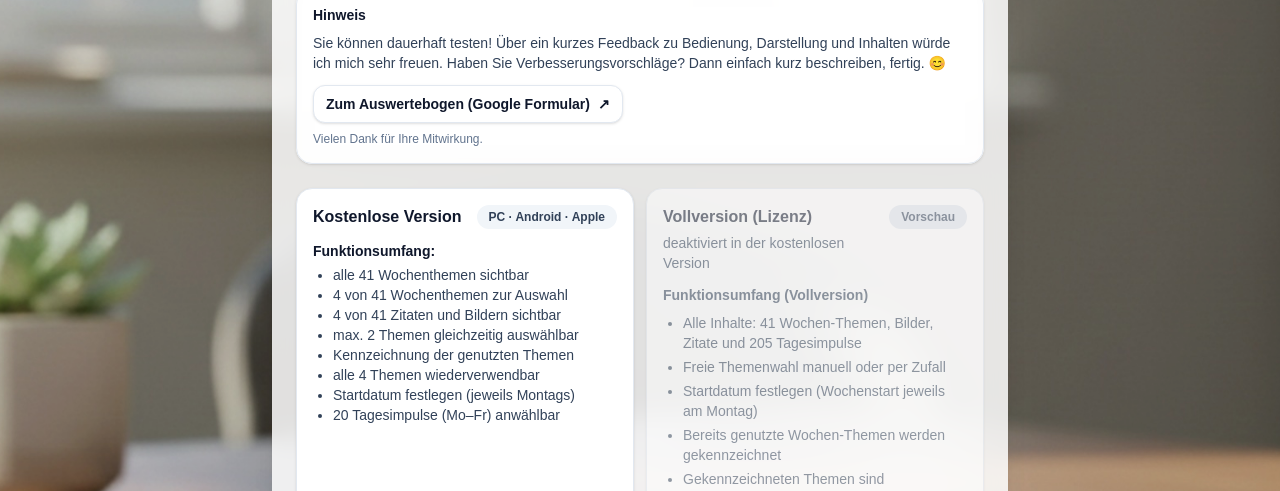
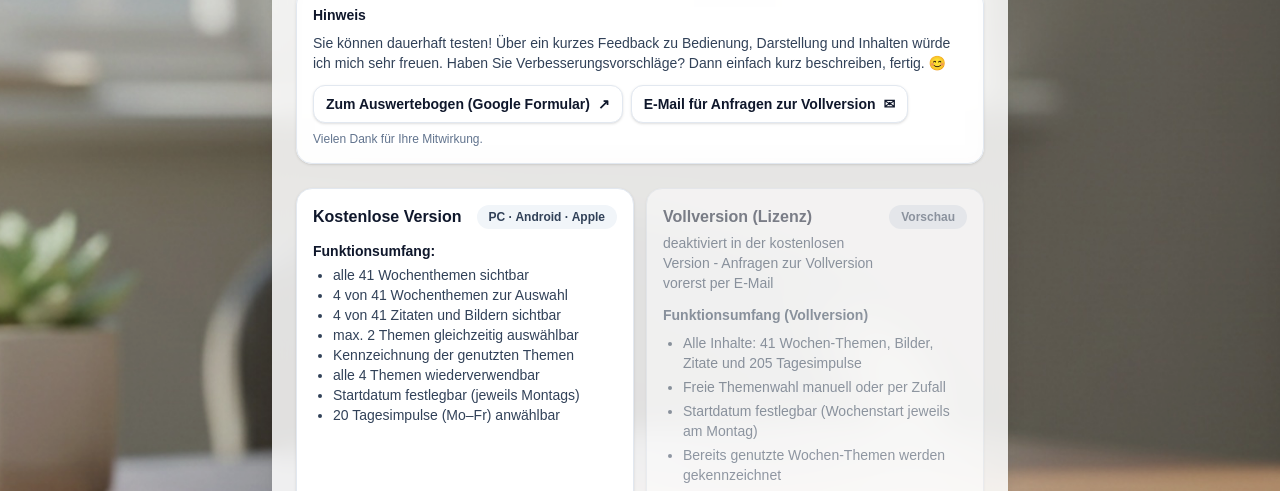
Before and after one commit to as-courage-app/thema-der-woche-freeware, a Next.js app: page /version in a window 1280 px wide. Shown: the part 206-697 px from the top of the page. Built offline with nearby package versions, Linux system fonts and the light colour scheme.

Commit message:
Add mail button on version page; adjust wording

```diff
--- a/app/version/page.tsx
+++ b/app/version/page.tsx
@@ -23,7 +23,7 @@ export default function VersionPage() {
               Haben Sie Verbesserungsvorschläge? Dann einfach kurz beschreiben, fertig. 😊
             </p>
 
-            <div className="mt-3">
+            <div className="mt-3 flex flex-wrap items-center gap-2">
   <a
     href="https://forms.gle/5hVJ7qVBfsgSd1EBA"
     target="_blank"
@@ -32,6 +32,15 @@ export default function VersionPage() {
   >
     Zum Auswertebogen (Google Formular)
     <span aria-hidden="true">↗</span>
+  </a>
+
+  <a
+    href="mailto:kontakt@as-courage.de?subject=Thema%20der%20Woche%20%E2%80%93%20Vollversion%20anfragen"
+    className="inline-flex items-center gap-2 rounded-xl border border-slate-200 bg-white px-3 py-2 text-sm font-semibold text-slate-900 shadow-sm transition hover:bg-slate-50"
+    title="E-Mail öffnen"
+  >
+    E-Mail für Anfragen zur Vollversion
+    <span aria-hidden="true">✉</span>
   </a>
 </div>
 
@@ -63,7 +72,7 @@ export default function VersionPage() {
       <li>max. 2 Themen gleichzeitig auswählbar</li>
       <li>Kennzeichnung der genutzten Themen</li>
       <li>alle 4 Themen wiederverwendbar</li>
-      <li>Startdatum festlegen (jeweils Montags)</li>
+      <li>Startdatum festlegbar (jeweils Montags)</li>
       <li>20 Tagesimpulse (Mo–Fr) anwählbar</li>
     </ul>
   </div>
@@ -78,7 +87,7 @@ export default function VersionPage() {
               <div className="flex items-start justify-between gap-3">
                 <div>
                   <div className="text-base font-semibold text-slate-900">Vollversion (Lizenz)</div>
-                  <div className="mt-1 text-sm text-slate-700">deaktiviert in der kostenlosen Version</div>
+                  <div className="mt-1 text-sm text-slate-700">deaktiviert in der kostenlosen Version - Anfragen zur Vollversion vorerst per E-Mail</div>
                 </div>
                 <span className="rounded-full bg-slate-200 px-3 py-1 text-xs font-semibold text-slate-700">
                   Vorschau
@@ -90,7 +99,7 @@ export default function VersionPage() {
                 <ul className="mt-2 list-disc space-y-1 pl-5">
                   <li>Alle Inhalte: 41 Wochen-Themen, Bilder, Zitate und 205 Tagesimpulse</li>
                   <li>Freie Themenwahl manuell oder per Zufall</li>
-                  <li>Startdatum festlegen (Wochenstart jeweils am Montag)</li>
+                  <li>Startdatum festlegbar (Wochenstart jeweils am Montag)</li>
                   <li>Bereits genutzte Wochen-Themen werden gekennzeichnet</li>
                   <li>Gekennzeichneten Themen sind wiederverwendbar</li>
                   <li>Team-/Kalenderfunktionen (z.&nbsp;B. iCal) je nach Lizenz</li>
```
Lines whose indentation alone changed are shown as unchanged.
